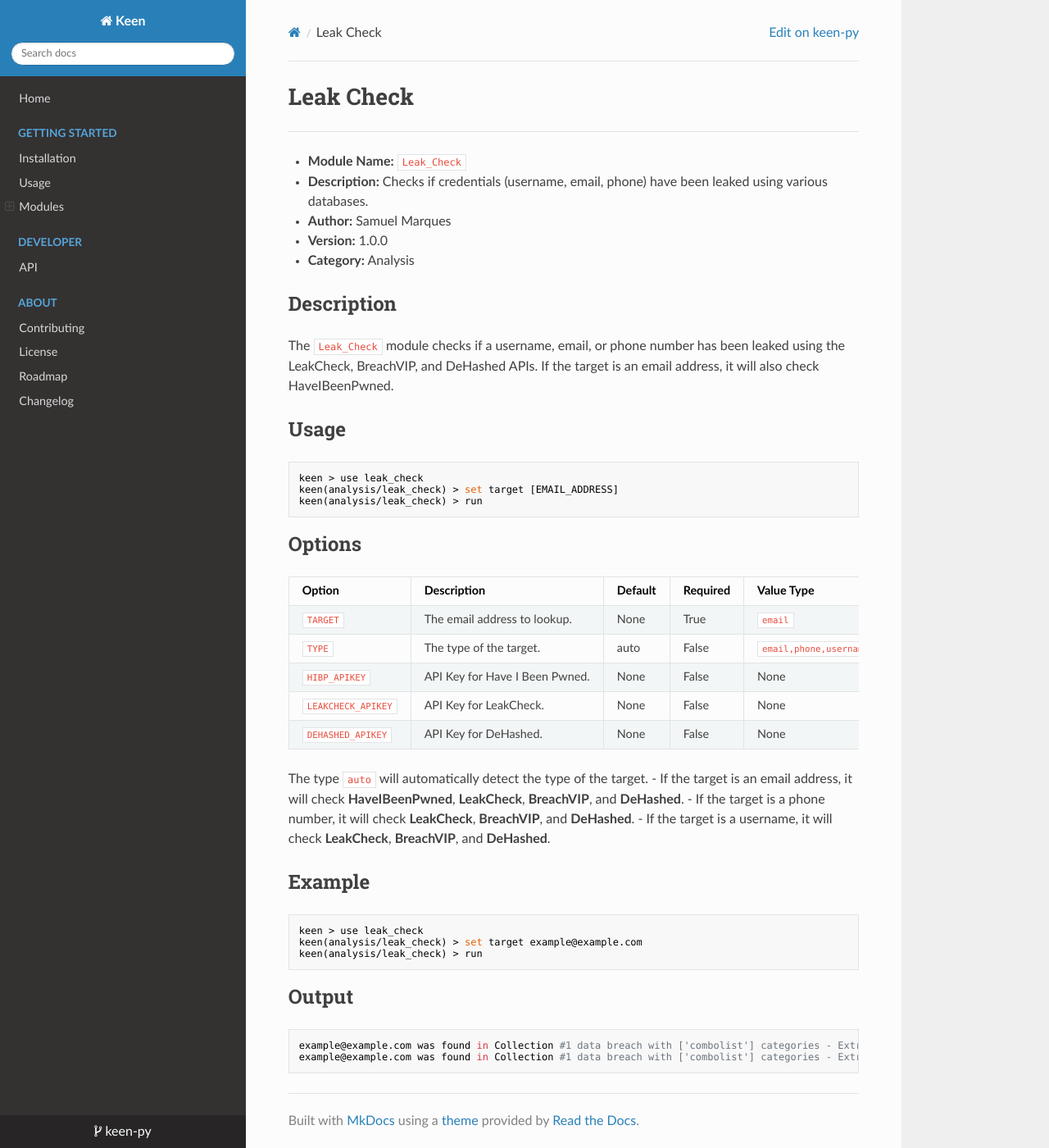
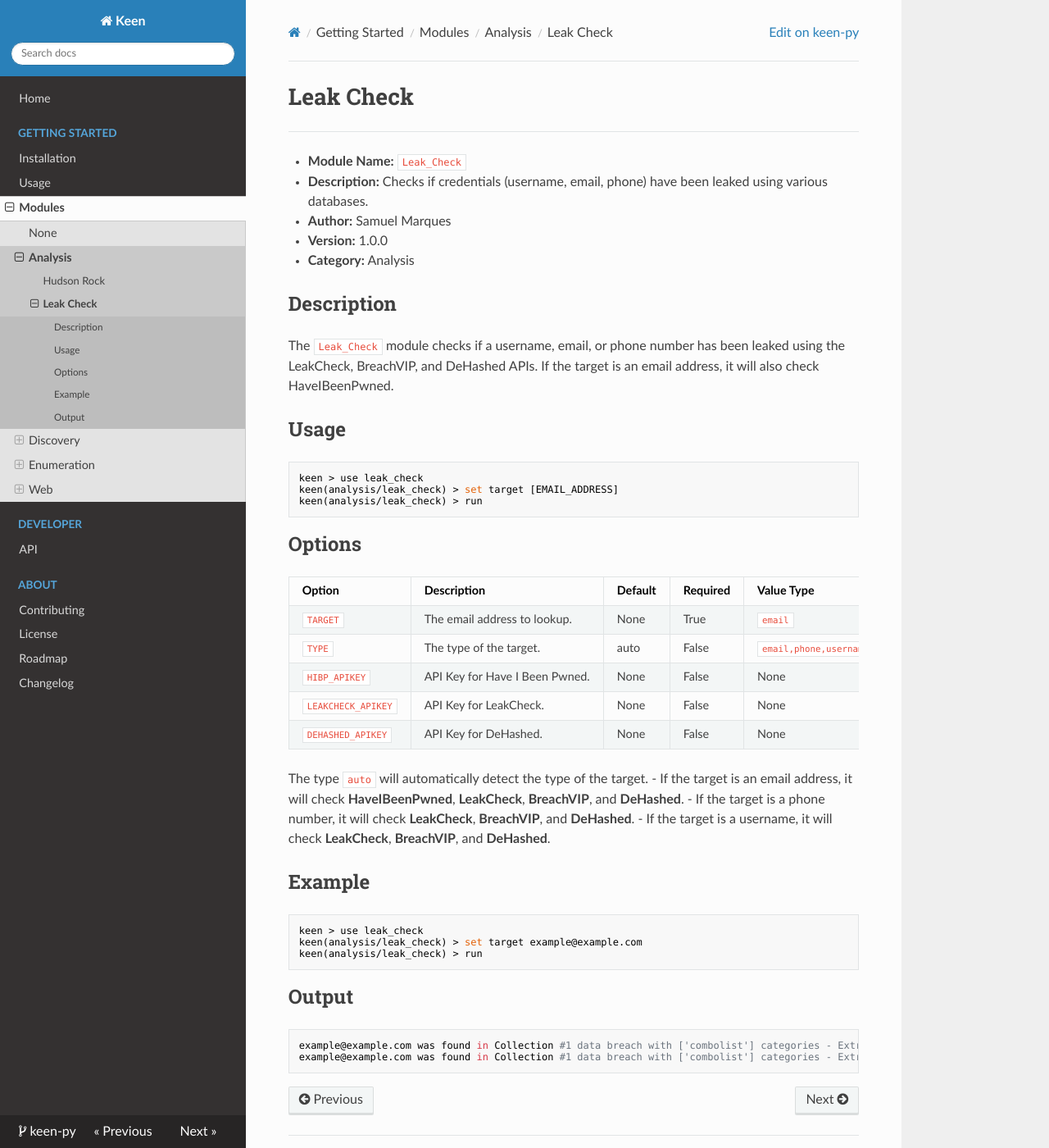
Before and after one commit to samuel-s-marques/keen-py, an MkDocs documentation site: the page built from docs/getting-started/modules/analysis/leak_check.md, in a window 1280 px wide and 1400 px high. Shown: the whole window at 82% size. Built offline with MkDocs 1.6.1, drawn with Linux system fonts in a browser that asks for light colours; nearby versions of some CDN libraries; part of the change alters nothing that is shown.

Commit message:
Update mkdocs.yml

```diff
--- a/mkdocs.yml
+++ b/mkdocs.yml
@@ -7,19 +7,35 @@ site_author: Samuel Marques
 site_description: Keen, as in keen observation, is a reconnaissance and OSINT tool for ethical hacking and penetration testing.
 
 nav:
-  - Home: index.md
-  - Getting Started:
-      - Installation: getting-started/installation.md
-      - Usage: getting-started/usage.md
-      - Modules:
-          - getting-started/modules/index.md
-          - Analysis:
-              - Hudson Rock: getting-started/modules/analysis/hudson_rock.md
-  - Developer:
-      - API: developer/api.md
-  - About:
-      - Contributing: about/contributing.md
-      - License: about/license.md
-      - Roadmap: about/roadmap.md
-      - Changelog: about/changelog.md
+    - Home: index.md
+    - Getting Started:
+          - Installation: getting-started/installation.md
+          - Usage: getting-started/usage.md
+          - Modules:
+                - getting-started/modules/index.md
+                - Analysis:
+                      - Hudson Rock: getting-started/modules/analysis/hudson_rock.md
+                      - Leak Check: getting-started/modules/analysis/leak_check.md
+                - Discovery:
+                      - DNS Enum: getting-started/modules/discovery/dns_enum.md
+                      - Historical DNS: getting-started/modules/discovery/historical_dns.md
+                      - Subdomain Enum: getting-started/modules/discovery/subdomain_enum.md
+                      - WHOIS: getting-started/modules/discovery/whois.md
+                - Enumeration:
+                      - Email Enrichment: getting-started/modules/enumeration/email_enrichment.md
+                      - Email Verification: getting-started/modules/enumeration/email_verification.md
+                      - Github Enumeration: getting-started/modules/enumeration/github.md
+                      - Holehe: getting-started/modules/enumeration/holehe.md
+                      - Phone Verification: getting-started/modules/enumeration/phone_verification.md
+                      - Sherlock: getting-started/modules/enumeration/sherlock.md
+                      - SOCMINT: getting-started/modules/enumeration/socmint.md
+                - Web:
+                      - WAF/CDN Detection: getting-started/modules/web/waf_detection.md
+    - Developer:
+          - API: developer/api.md
+    - About:
+          - Contributing: about/contributing.md
+          - License: about/license.md
+          - Roadmap: about/roadmap.md
+          - Changelog: about/changelog.md
 theme: readthedocs
```
